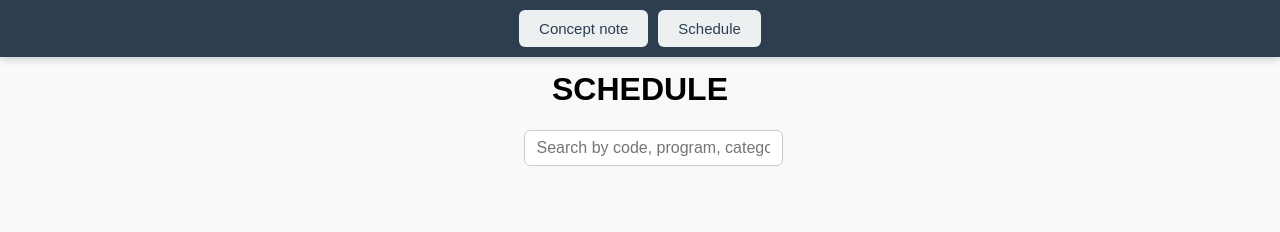
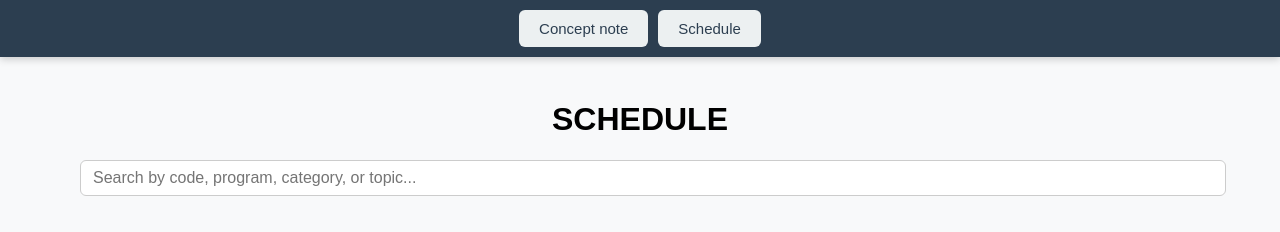
Before and after one commit to Mkmishal/artsfest, a plain HTML site: page index.html in a window 1280 px wide. Both pictures are taken after a click on the button "Schedule". Drawn offline with Linux system fonts and the light colour scheme.

Commit message:
Update index.html

```diff
--- a/index.html
+++ b/index.html
@@ -15,14 +15,12 @@
 }
 
 body {
-            font-family: 'Roboto', sans-serif;
     background-color: #f8f9fa;
     margin: 0;
     font-family: Arial, sans-serif;
     display: flex;
     margin: 50px;
     flex-direction: column;
-            align-items: center;
     gap: 20px;
 }
 .search-box {
@@ -73,13 +71,13 @@
 
 .container {
     display: flex;
-    margin: 0;
+    margin: 30px;
     flex-direction: column;
-
+    align-items: left;
 }
 .conceptnotehead {
     display: flex;
-    margin: 20px;
+    margin: 30px;
     flex-direction: column;
     align-items: center;
 }
@@ -201,8 +199,9 @@ h3 {
             <div class="search-box">
                 <input type="text" id="conceptsearchInput" placeholder="Search by code, program, category, or topic...">
             </div>
+        <div id="scheduleList" class="schedule-list"></div>
     </div>
-    <div id="scheduleList" class="schedule-list"></div>
+
 </div>
 
 <div id="schedulepage" style="display: none;">
```
Lines whose indentation alone changed are shown as unchanged.
